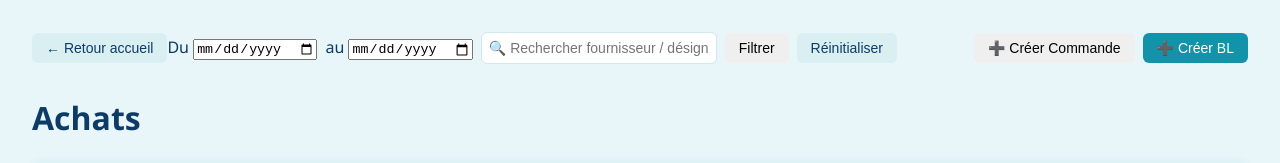
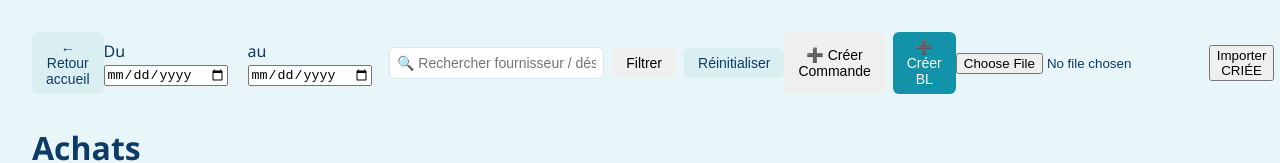
Before and after one commit to ALRICPAON/gestion-poissonnerie-gas, a plain HTML site: page pages/achats.html in a window 1280 px wide. Shown: the top 163 px of the page. Drawn offline with Linux system fonts and the light colour scheme; no server answers.

Commit message:
Update achats.html

```diff
--- a/pages/achats.html
+++ b/pages/achats.html
@@ -40,6 +40,10 @@
       <button class="btn" id="btnNewCommande">➕ Créer Commande</button>
       <button class="btn btn-accent" id="btnNewBL">➕ Créer BL</button>
     </div>
+    <input type="file" id="crieeFile" accept=".xlsx,.csv" />
+<button id="importCrieeBtn">Importer CRIÉE</button>
+<div id="importStatus"></div>
+
   </div>
 
   <h1>Achats</h1>
```
